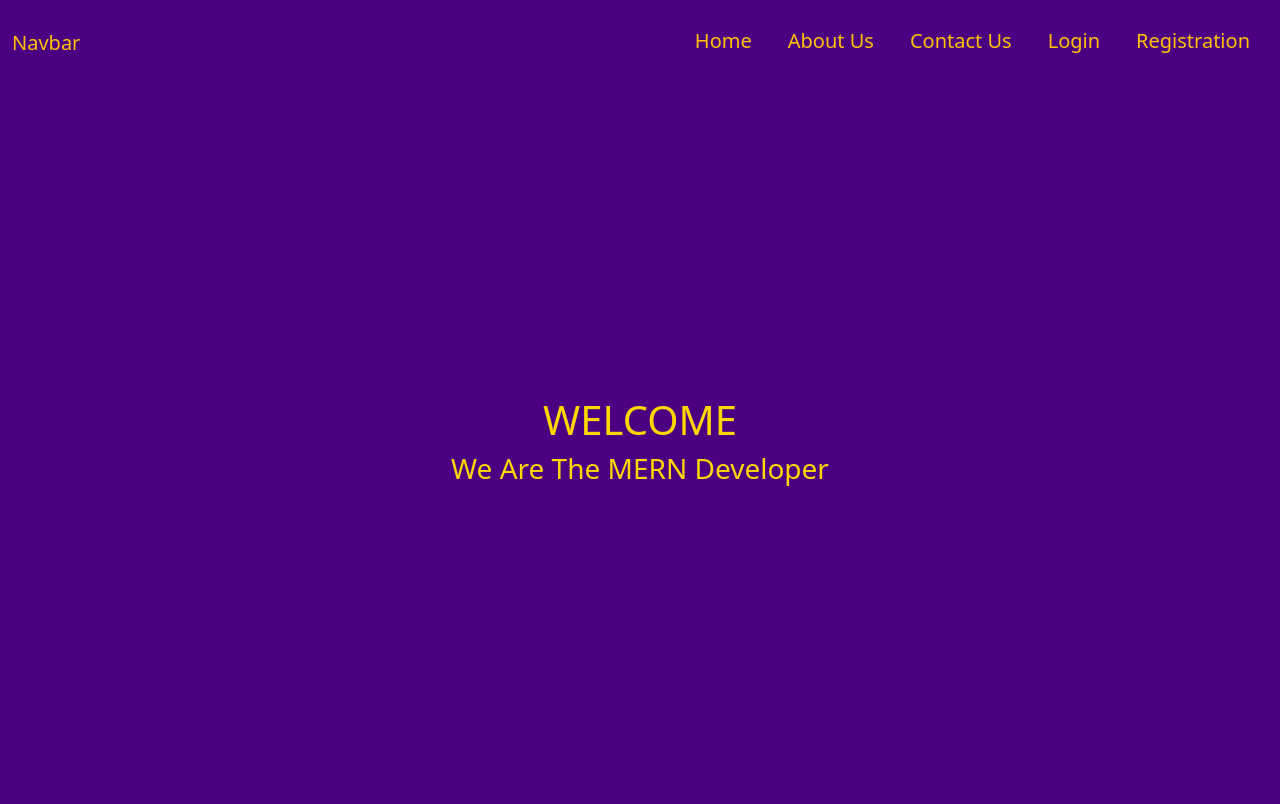
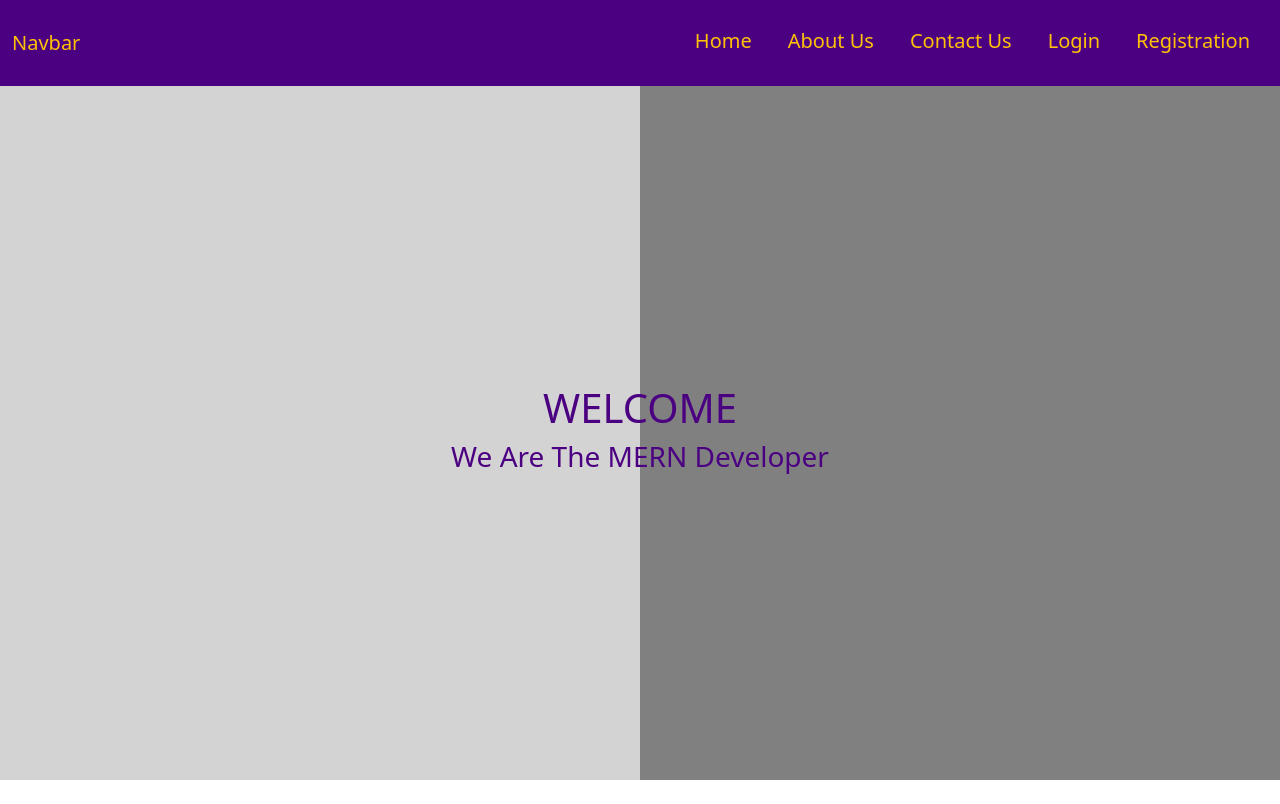
Before and after one commit to Mudassir5367/MERN-Stack-Project-for-Bignners, a React (Create React App) app in the folder frontend/: page / in a window 1280 px wide. Built offline with nearby package versions, Linux system fonts and the light colour scheme.

Commit message:
useState

```diff
--- a/frontend/src/App.css
+++ b/frontend/src/App.css
@@ -13,13 +13,13 @@
       /* Home */
 .home-main{
   width: 100%;
-  color: gold;
+  color: indigo;
   background: linear-gradient(
     to right,
-    indigo 0%,
-    indigo 50%,
-    indigo 50%,
-    indigo 100%
+    lightgrey 0%,
+    lightgrey 50%,
+    grey 50%,
+    grey 100%
   );
 }
 .home-page {
@@ -27,7 +27,7 @@
   flex-direction: column;
   justify-content: center;
   align-items: center;
-  height: 89.8vh;
+  height: 86.8vh;
 }
 
 
@@ -173,6 +173,7 @@ padding-bottom: 0px;
 
 .about{
   margin: 30px;
+  border: none;
 }
 .aboutDesignationText{
   margin-left: 40px;
--- a/frontend/src/App.js
+++ b/frontend/src/App.js
@@ -27,6 +27,7 @@ function App() {
           <Route path='/login' element = {<Login/>}/>
           <Route path='/signup' element = {<Signup/>}/>
           <Route path='/page' element = {<Page404/>}/>
+          {/* <Route path='*' element={<Page404 />} /> */}
 
         </Routes>
       </div>
--- a/frontend/src/components/Signup.js
+++ b/frontend/src/components/Signup.js
@@ -1,31 +1,63 @@
-import React from 'react'
+import React, { useState } from 'react'
 import {Link} from 'react-router-dom'
 
 const Signup = () => {
+  const [user, setUser] = useState({
+    name:'', email:'', phone:'', work:'', password:'', cpassword:''
+  })
+
+  const handleChange = (e) =>{
+    // console.log(e);
+    const name = e.target.name;
+    const val = e.target.value;
+    console.log(name,val);
+    setUser({...user, [name]:val})
+  }
+
+
+
   return (
     <>
       <div className='signUpInputs'>
       <h1 className='signUp-h signIn-h'>SignUp</h1>
         <div className='inputSignUp'>
-          <input type='text' name='name' placeholder='Enter Name'/>
+          <input type='text' name='name' placeholder='Enter Name'
+            value={user.name}
+            onChange={handleChange}
+          />
         </div>
         <div className='inputSignUp'>
-          <input type='email' name='email' placeholder='Enter E-mail'/>
+          <input type='email' name='email' placeholder='Enter E-mail'
+            value={user.email}
+            onChange={handleChange}
+          />
         </div>
         <div className='inputSignUp'>
-          <input type='tel' name='phone' placeholder='Enter Phone'/>
+          <input type='tel' name='phone' placeholder='Enter Phone'
+            value={user.phone}
+            onChange={handleChange}
+          />
         </div>
         <div className='inputSignUp'>
-          <input type='text' name='work' placeholder='Enter Work'/>
+          <input type='text' name='work' placeholder='Enter Work'
+            value={user.work}
+            onChange={handleChange}
+          />
         </div>
         <div className='inputSignUp'>
-          <input type='password' name='password' placeholder='Enter Password'/>
+          <input type='password' name='password' placeholder='Enter Password'
+            value={user.password}
+            onChange={handleChange}
+          />
         </div>
         <div className='inputSignUp'>
-          <input type='password' name='cpassword' placeholder='Enter Confirm Password'/>
+          <input type='password' name='cpassword' placeholder='Enter Confirm Password'
+            value={user.cpassword}
+            onChange={handleChange}
+          />
         </div>
         <div className='inputSignUp'>
-          <button className='signUpBtn'>Register</button>
+          <button className='signUpBtn' >Register</button>
           <Link to={'/login'} className='signUpLink'>I've already an Account</Link>
         </div>
       </div>
```
